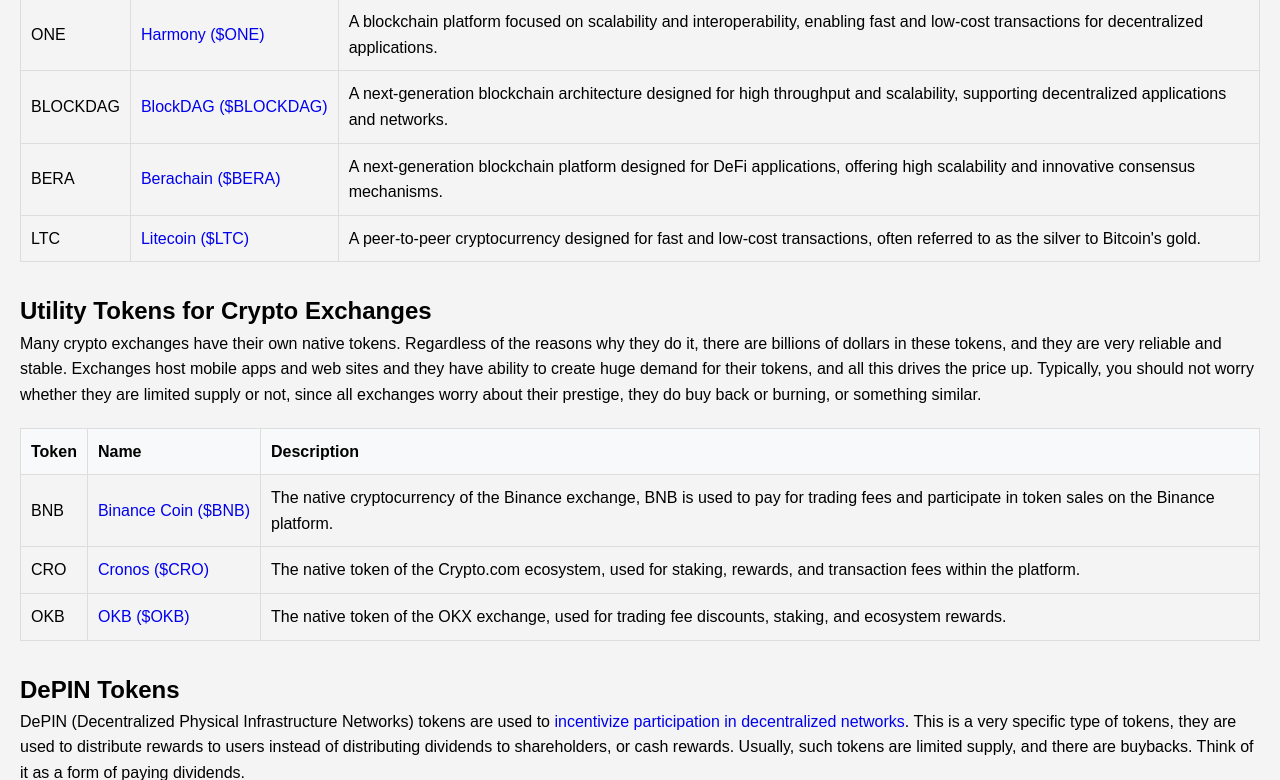
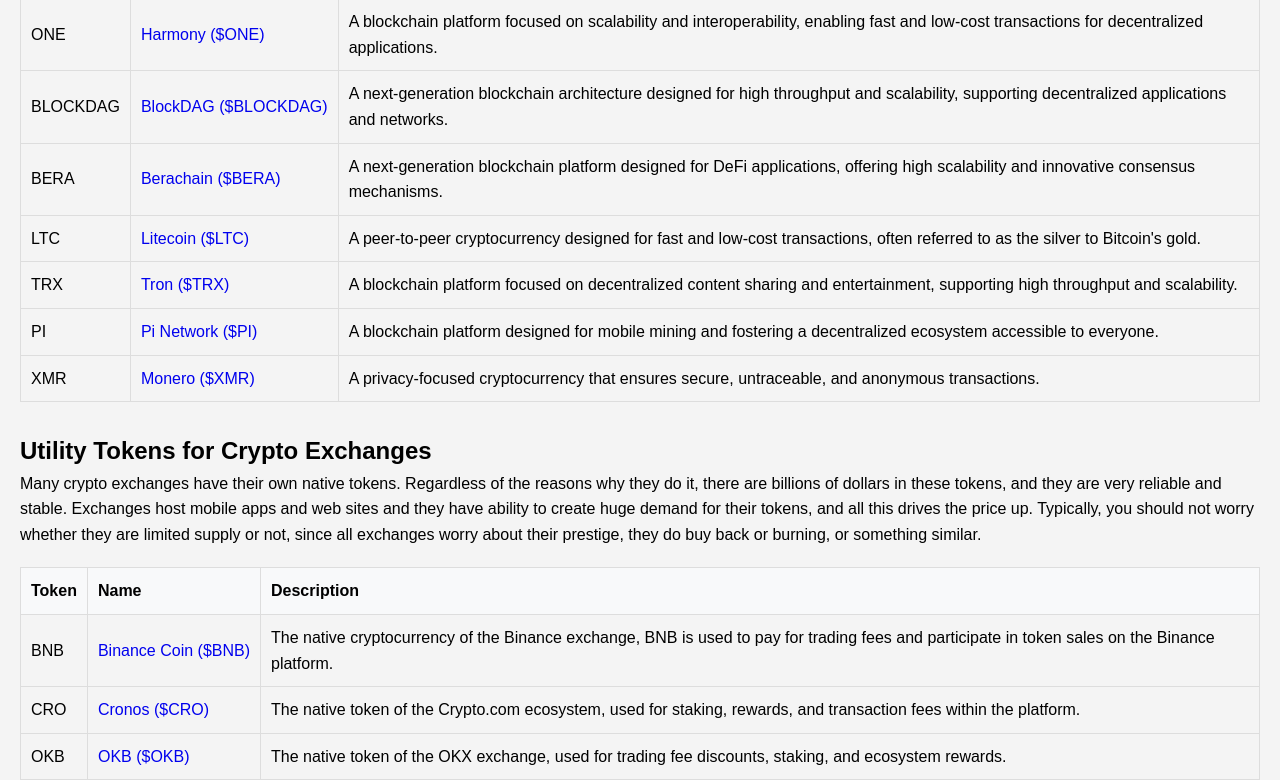
Before and after one commit to BusyStas/stasclub, a Flask app: page /tokens in a window 1280 px wide. Shown: the part 1298-2078 px from the top of the page. Run offline with Flask 3, Linux system fonts and the light colour scheme.

Commit message:
bch and trx

```diff
--- a/templates/tokens.html
+++ b/templates/tokens.html
@@ -203,6 +203,27 @@
                             <a href="https://coincodex.com/crypto/litecoin/" target="_blank">Litecoin ($LTC)</a>
                         </td>
                         <td class="fidelity-td">A peer-to-peer cryptocurrency designed for fast and low-cost transactions, often referred to as the silver to Bitcoin's gold.</td>
+                    </tr>
+                    <tr>
+                        <td class="fidelity-td">TRX</td>
+                        <td class="fidelity-td" style="white-space: nowrap;">
+                            <a href="https://coincodex.com/crypto/tron/" target="_blank">Tron ($TRX)</a>
+                        </td>
+                        <td class="fidelity-td">A blockchain platform focused on decentralized content sharing and entertainment, supporting high throughput and scalability.</td>
+                    </tr>
+                    <tr>
+                        <td class="fidelity-td">PI</td>
+                        <td class="fidelity-td" style="white-space: nowrap;">
+                            <a href="https://coincodex.com/crypto/pinetwork/" target="_blank">Pi Network ($PI)</a>
+                        </td>
+                        <td class="fidelity-td">A blockchain platform designed for mobile mining and fostering a decentralized ecosystem accessible to everyone.</td>
+                    </tr>
+                    <tr>
+                        <td class="fidelity-td">XMR</td>
+                        <td class="fidelity-td" style="white-space: nowrap;">
+                            <a href="https://coincodex.com/crypto/monero/" target="_blank">Monero ($XMR)</a>
+                        </td>
+                        <td class="fidelity-td">A privacy-focused cryptocurrency that ensures secure, untraceable, and anonymous transactions.</td>
                     </tr>
                 </tbody>
             </table>
@@ -579,6 +600,20 @@
                         </td>
                         <td class="fidelity-td">A token for Jupiter, a Solana-based DEX aggregator, used for governance and liquidity incentives.</td>
                     </tr>
+                    <tr>
+                        <td class="fidelity-td">VELO</td>
+                        <td class="fidelity-td" style="white-space: nowrap;">
+                            <a href="https://coincodex.com/crypto/velodrome-finance/" target="_blank">Velodrome ($VELO)</a>
+                        </td>
+                        <td class="fidelity-td">The governance and incentive token for Velodrome, a decentralized exchange on Optimism, used for liquidity rewards and protocol governance.</td>
+                    </tr>
+                    <tr>
+                        <td class="fidelity-td">AERO</td>
+                        <td class="fidelity-td" style="white-space: nowrap;">
+                            <a href="https://coincodex.com/crypto/aerodrome-finance/" target="_blank">Aerodrome ($AERO)</a>
+                        </td>
+                        <td class="fidelity-td">The native token for Aerodrome, a decentralized exchange on Base, used for governance and liquidity incentives.</td>
+                    </tr>
                 </tbody>
             </table>
         </section>
```
Also changed, not shown: README.md.
